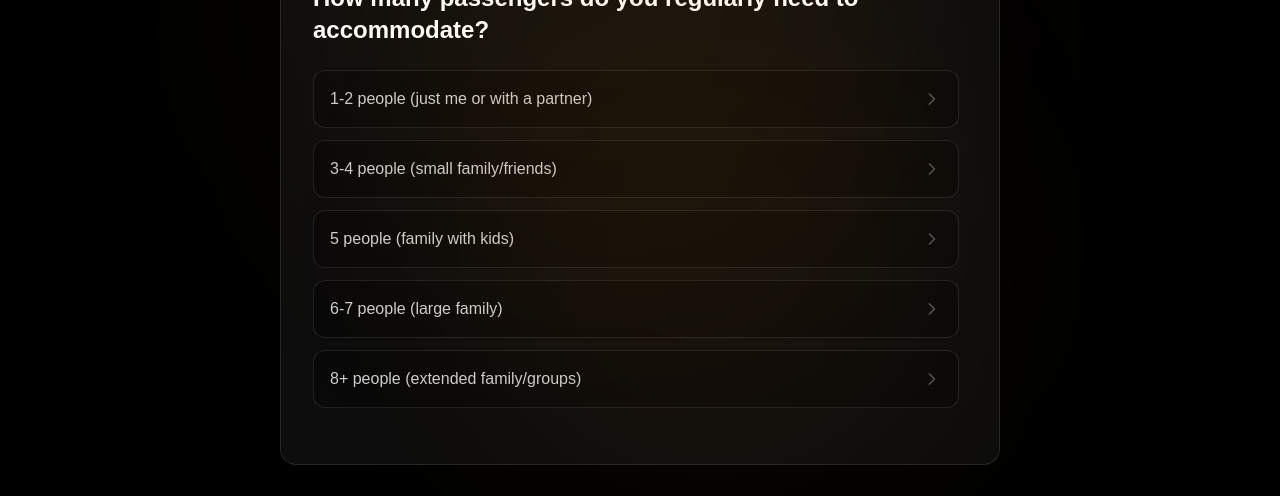
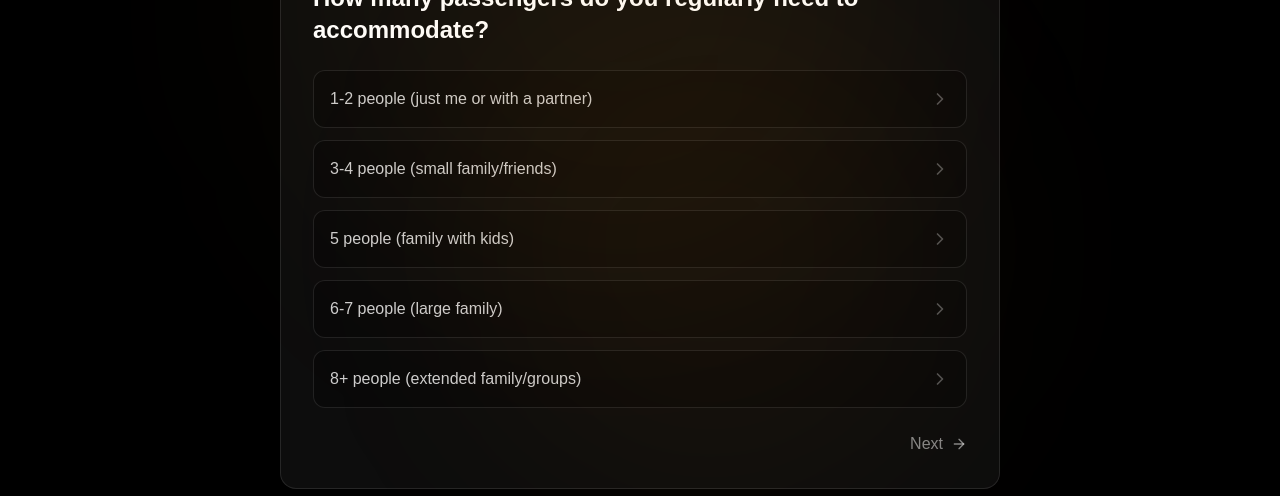
Before and after one commit to T-fps/autowizard, a Next.js app: page / in a window 1280 px wide. Both pictures are taken after a click on the button "Take Test". Shown: the part 304-800 px from the top of the page. Built offline with nearby package versions, Linux system fonts and the light colour scheme.

Commit message:
Update page.tsx

```diff
--- a/app/page.tsx
+++ b/app/page.tsx
@@ -1,6 +1,6 @@
 "use client";
 
-import React, { useState, useEffect, useRef } from 'react';
+import React, { useState, useEffect } from 'react';
 import { Car, Calendar, Users, Wrench, MapPin, ChevronRight, ChevronLeft, Check, ArrowLeft, ArrowRight, Sparkles, Shield, CreditCard, Star, Phone, Mail, Clock, Zap, Heart, Target, Building2, CarFront, Gauge, Send, X, Eye, FileText, DollarSign, Award, TrendingUp, BookOpen, Calculator, RefreshCw, Briefcase } from 'lucide-react';
 
 export default function AutoWizard() {
@@ -15,7 +15,6 @@ export default function AutoWizard() {
   const [showEmailCollection, setShowEmailCollection] = useState(false);
   const [consultForm, setConsultForm] = useState<Record<string, any>>({ name: '', email: '', phone: '', dates: [], times: [], notes: '', services: [] });
   const [canSkip, setCanSkip] = useState(false);
-  const optionsRef = useRef<HTMLDivElement>(null);
 
   // Scroll to top when page changes
   useEffect(() => {
@@ -24,26 +23,10 @@ export default function AutoWizard() {
 
   useEffect(() => { setIsAnimating(true); const t = setTimeout(() => setIsAnimating(false), 150); return () => clearTimeout(t); }, [testStep]);
 
-  // Reset canSkip when question changes, then check if scrolling is needed
+  // Always allow Next button since all options are visible
   useEffect(() => {
-    setCanSkip(false);
-    const timer = setTimeout(() => {
-      if (optionsRef.current) {
-        const { scrollHeight, clientHeight } = optionsRef.current;
-        if (scrollHeight <= clientHeight) {
-          setCanSkip(true);
-        }
-      }
-    }, 200);
-    return () => clearTimeout(timer);
+    setCanSkip(true);
   }, [testStep]);
-
-  const handleOptionsScroll = (e: React.UIEvent<HTMLDivElement>) => {
-    const { scrollTop, scrollHeight, clientHeight } = e.currentTarget;
-    if (scrollTop + clientHeight >= scrollHeight - 10) {
-      setCanSkip(true);
-    }
-  };
 
   // 23-question comprehensive assessment
   const allQuestions = [
@@ -703,7 +686,7 @@ export default function AutoWizard() {
 
                   {isMultiple ? (
                     <div className="space-y-3">
-                      <div className="grid grid-cols-1 md:grid-cols-2 gap-3 max-h-[350px] overflow-y-auto pr-2" ref={optionsRef} onScroll={handleOptionsScroll}>
+                      <div className="grid grid-cols-1 md:grid-cols-2 gap-3">
                         {currentQ.options.map((o, i) => {
                           const selected = getArr(answers[currentQ.id]).includes(o.value);
                           return (
@@ -722,7 +705,7 @@ export default function AutoWizard() {
                     </div>
                   ) : (
                     <div className="space-y-3">
-                      <div className="space-y-3 max-h-[350px] overflow-y-auto pr-2" ref={optionsRef} onScroll={handleOptionsScroll}>
+                      <div className="space-y-3">
                         {currentQ.options.map((o, i) => (
                           <button key={i} onClick={() => handleAnswer(currentQ.id, o.value)} className="w-full text-left p-4 bg-black/30 border border-white/10 rounded-xl hover:border-amber-500/50 hover:bg-white/5 transition-all group">
                             <div className="flex items-center justify-between">
```
